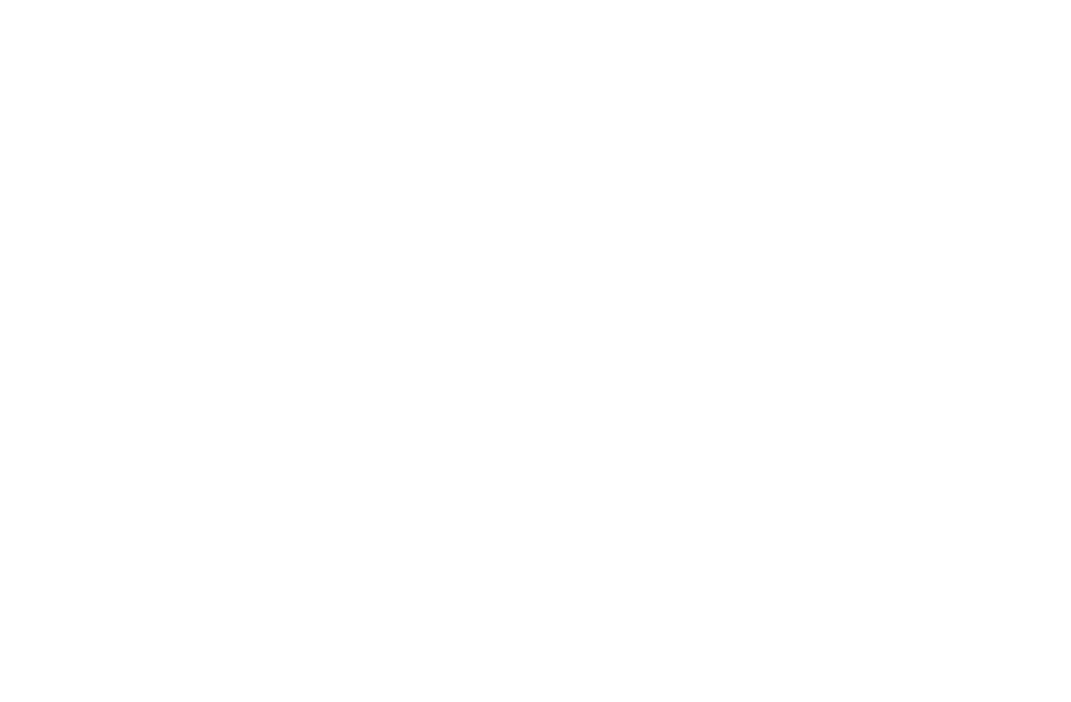
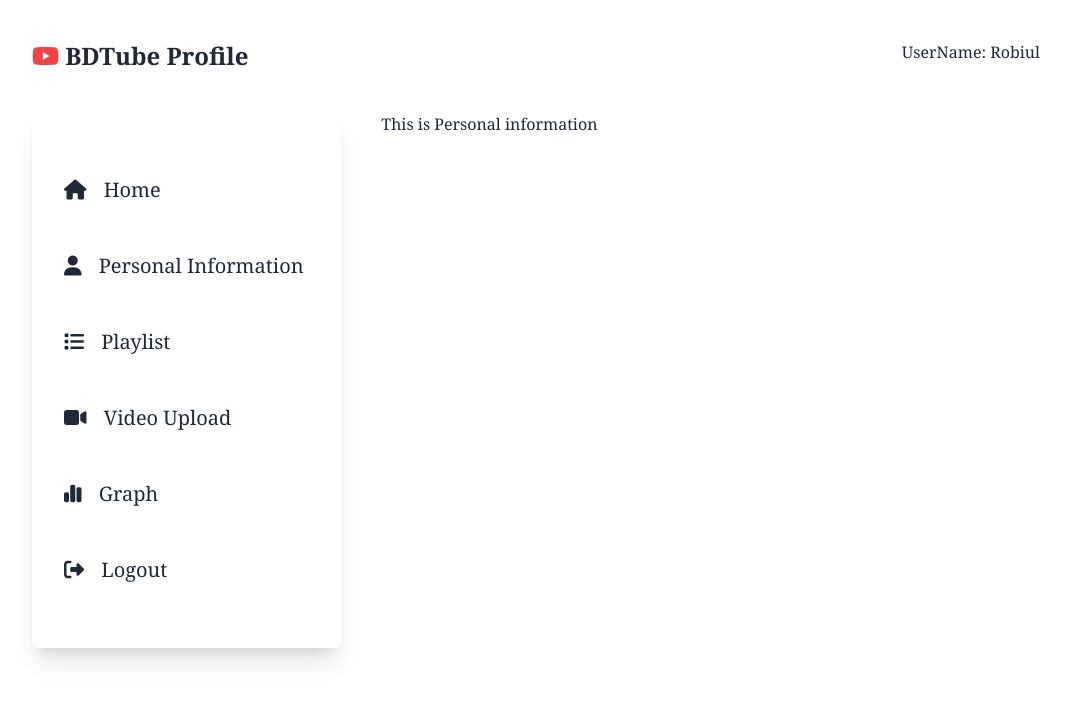
Before and after one commit to robiul99siyam/BDTube-Fontend-, a React (Vite) app: page /DeshboardHome/personal in a window 1280 px wide. Before the commit this address had no page. Shown: the top 702 px of the page, without its empty margins (104-1175 px from the left). Built offline with nearby package versions, Linux system fonts and the light colour scheme.

Commit message:
deshboard working

```diff
--- a/index.html
+++ b/index.html
@@ -13,7 +13,7 @@
   <link href="https://cdn.jsdelivr.net/npm/daisyui@4.12.10/dist/full.min.css" rel="stylesheet" type="text/css" />
   <link href="https://cdn.jsdelivr.net/npm/daisyui@4.12.10/dist/full.min.css" rel="stylesheet" type="text/css" />
 </head>
-<body class="px-8 xl:px-24 font-serif">
+<body class="px-8 xl:px-24 font-serif ">
   <div id="root"></div>
   <script type="module" src="/src/main.jsx"></script>
 </body>
--- a/src/App.jsx
+++ b/src/App.jsx
@@ -19,11 +19,14 @@
 				<Route path='/view-content/:id' element={<ParentComponent />} />
 				<Route path='/register' element={<Register />} />
 				<Route path='/login' element={<Login/>}/>
-				<Route path='/DeshboardHome' element={<DeshboardHome />}/>
-				<Route path='/Homes' element={<Homes />}/>
-				<Route path='/Personal' element={<Personal />}/>
 
 
+
+				<Route path='/DeshboardHome' element={<DeshboardHome />}>
+					<Route path='homes' element={<Homes />} />
+					<Route path='personal' element={<Personal />} />
+					{/* Add more routes here if needed */}
+				</Route>
 
 
 
--- a/src/pages/Navbar.jsx
+++ b/src/pages/Navbar.jsx
@@ -9,7 +9,7 @@
     };
     return (
         <>
-            <div className="navbar mt-2 flex justify-between items-center sticky top-0 bg-gray-50">
+            <div className="navbar mt-2 flex justify-between items-center  sticky top-0 ">
 
                 {/* this is here logo part  */}
                 <div className="flex justify-between items-center">
@@ -30,9 +30,7 @@
                     <button className="bg-gray-300 py-1.5 md:py-3 w-10 md:w-25 xl:w-[80px] rounded-r-full focus:ring-green-600 ">
                         <i className="fa-solid fa-magnifying-glass"></i></button>
                 </form>
-                <div>
-                    <i class="fa-solid fa-bell bg-gray-50 px-4 py-3 ring-1 text-xl shadow-sm rounded-full"></i>
-                </div>
+
 
 
 
@@ -67,9 +65,12 @@
                     </ul>
 
 
+
                 </div>
 
             </div>
+
+
         </>
     );
 }
--- a/src/pages/deshboard/DeshboardHome.jsx
+++ b/src/pages/deshboard/DeshboardHome.jsx
@@ -1,26 +1,30 @@
+import { Link, Outlet } from 'react-router-dom';
 
-import { Link } from 'react-router-dom';
-import Homes from './Homes';
-import Personal from './Personal';
 const DeshboardHome = () => {
     return (
         <>
             <div className="flex justify-between mt-10 px-0 md:px-10 py-19">
-                <h1 className="font-bold text-2xl"><Link to={"/"}><i className="fa-brands fa-youtube text-red-500"></i> BDTube Profile</Link></h1>
+                <h1 className="font-bold text-2xl">
+                    <Link to={"/"}><i className="fa-brands fa-youtube text-red-500"></i> BDTube Profile</Link>
+                </h1>
                 <h1>UserName: Robiul</h1>
             </div>
-            {/* deshbard part  */}
+            {/* Sidebar part  */}
             <div className="grid grid-cols-12 gap-10 mt-10 px-0 md:px-10 py-19">
                 <div className="col-span-4 shadow-xl rounded-md">
-                    <div className="py-10 ">
+                    <div className="py-10">
                         <div>
+                            <Link to="homes">
                                 <p className="py-6 px-3 border-l-8 border-l-white hover:border-l-8 hover:border-l-blue-600 hover:bg-gray-50 text-xl transition-colors duration-200">
-                           <Link to={"/Homes"}> <i className="fa-solid px-3 fa-house"></i> Home</Link>
+                                    <i className="fa-solid px-3 fa-house"></i> Home
                                 </p>
+                            </Link>
+                            <Link to="personal">
                                 <p className="py-6 px-3 border-l-8 border-l-white hover:border-l-8 hover:border-l-blue-600 hover:bg-gray-50 text-xl transition-colors duration-200">
-                           <Link to={"/Personal"}> <i className="fa-solid px-3 fa-user"></i> Personal Information</Link>
+                                    <i className="fa-solid px-3 fa-user"></i> Personal Information
                                 </p>
-                        <p className="py-6 px-3 border-l-8 border-l-white  hover:border-l-8 hover:border-l-blue-600 hover:bg-gray-50 text-xl transition-colors duration-200">
+                            </Link>
+                            <p className="py-6 px-3 border-l-8 border-l-white hover:border-l-8 hover:border-l-blue-600 hover:bg-gray-50 text-xl transition-colors duration-200">
                                 <i className="fa-solid px-3 fa-list"></i> Playlist
                             </p>
                             <p className="py-6 px-3 border-l-8 border-l-white hover:border-l-8 hover:border-l-blue-600 hover:bg-gray-50 text-xl transition-colors duration-200">
@@ -35,10 +39,9 @@
                         </div>
                     </div>
                 </div>
-                {/* deshbard url  */}
+                {/* Main content */}
                 <div className="col-span-8">
-                  <Homes />
-                  <Personal />
+                    <Outlet />
                 </div>
             </div>
         </>
--- a/src/pages/deshboard/Homes.jsx
+++ b/src/pages/deshboard/Homes.jsx
@@ -1,8 +1,12 @@
+import DeshboardHome from './DeshboardHome';
 const Homes = ()=>{
 
     return(
         <>
-        <h1>Homes </h1>
+
+
+
+               <h1>this is page homes </h1>
         </>
     );
 }
--- a/src/pages/deshboard/Personal.jsx
+++ b/src/pages/deshboard/Personal.jsx
@@ -1,8 +1,10 @@
+import DeshboardHome from './DeshboardHome';
 const Personal = ()=>{
 
     return(
         <>
-        <h1>Personal </h1>
+
+        <h1>This is Personal information  </h1>
         </>
     );
 }
```
Lines whose indentation alone changed are shown as unchanged.
